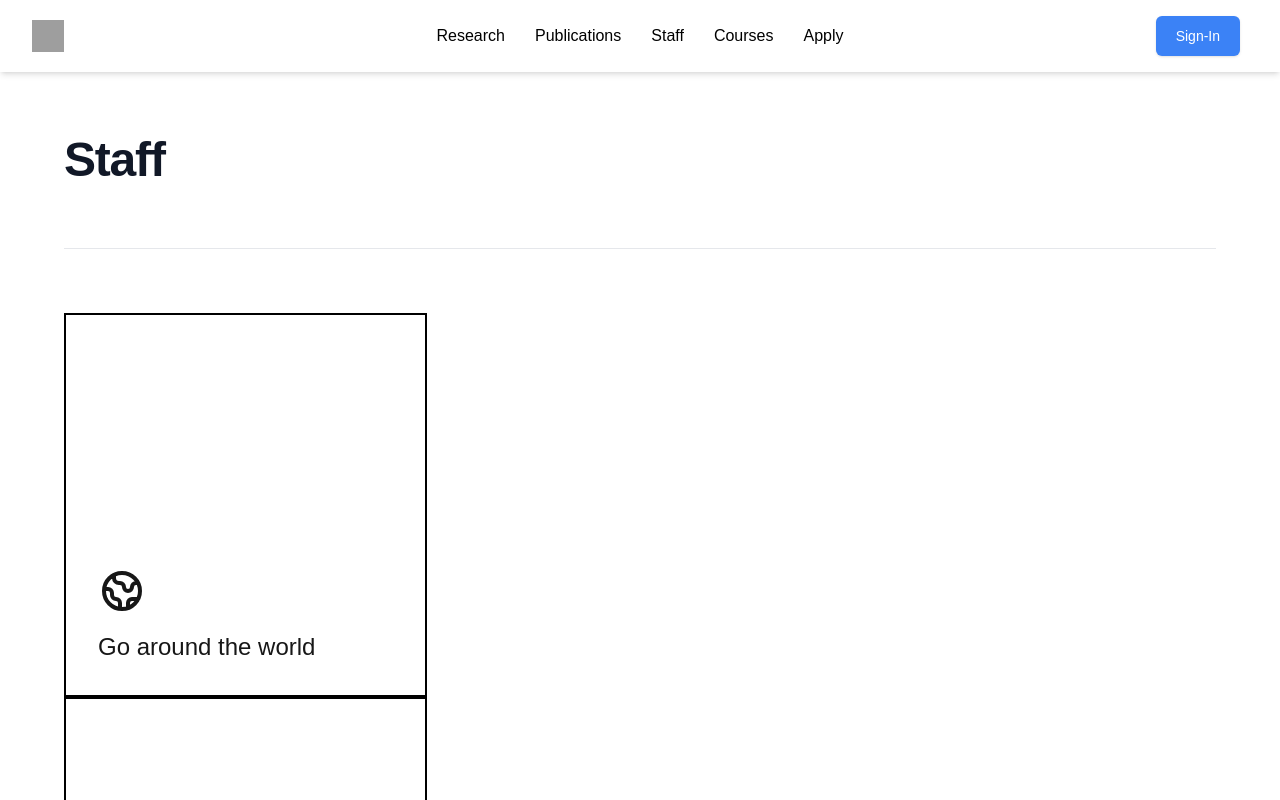
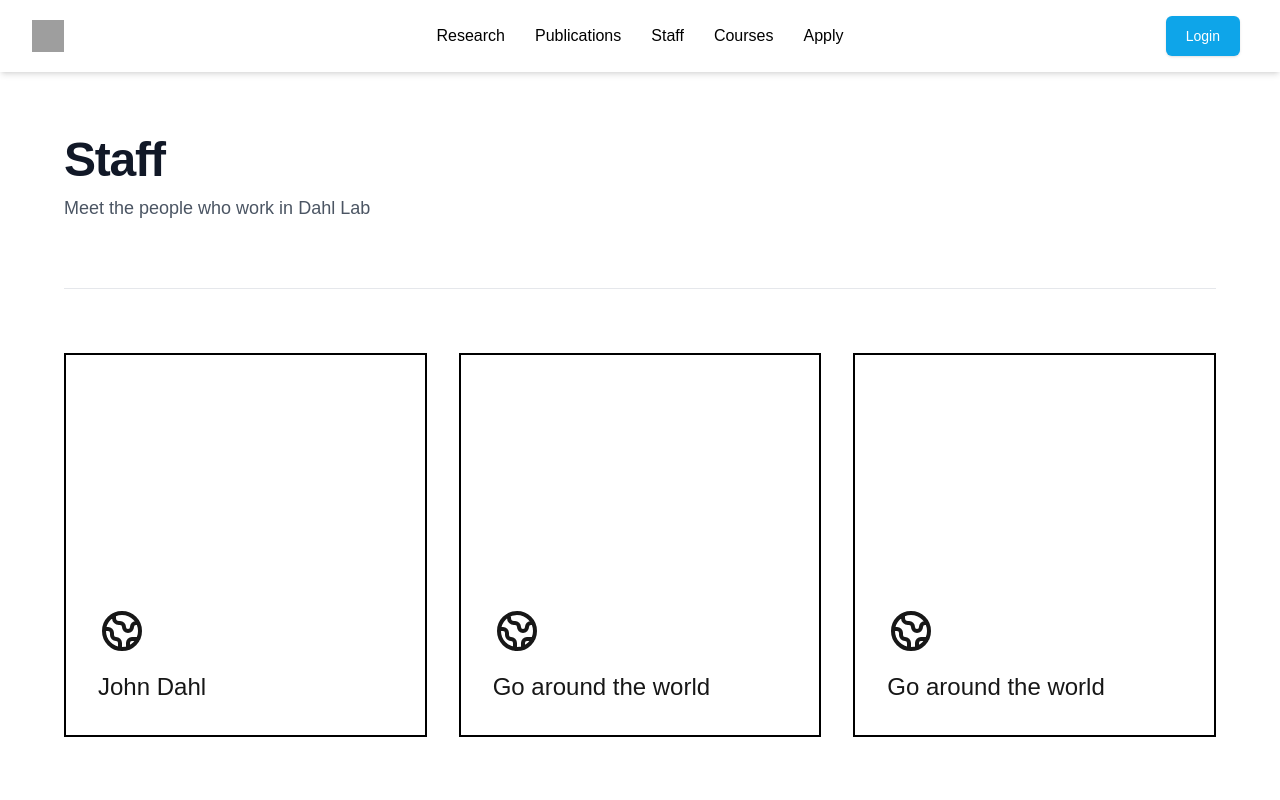
Before and after one commit to WACKE127/Dahl-Lab-No-Template, a Next.js app in the folder dahl-web/: page /p/staff in a window 1280 px wide. Shown: the top 800 px of the page. Built offline with nearby package versions, Linux system fonts and the light colour scheme; no server answers; grey boxes are pictures that could not be loaded.

Commit message:
Work on populating staff page + minor authbutton chnages

```diff
--- a/dahl-web/app/components/authbutton.tsx
+++ b/dahl-web/app/components/authbutton.tsx
@@ -7,8 +7,8 @@ const AuthButton = () => {
 
   if (status === "loading") {
     return <button onClick={() => signIn("google")}>
-    <div className = "rounded-md bg-blue-500 px-5 py-2.5 text-sm font-medium text-white shadow">Sign-In <span aria-hidden="true"></span></div>
-  </button>
+            <div className = "rounded-md bg-sky-500 px-5 py-2.5 text-sm font-medium text-white shadow">Login <span aria-hidden="true"></span></div>
+           </button>
   }
 
   return (
@@ -16,13 +16,13 @@ const AuthButton = () => {
       {session ? (
         <>
           <button onClick={() => signOut()}>
-            <div className = "rounded-md bg-blue-500 px-5 py-2.5 text-sm font-medium text-white shadow">Sign-Out <span aria-hidden="true"></span></div>
+            <div className = "rounded-md bg-sky-500 px-5 py-2.5 text-sm font-medium text-white shadow">Logout <span aria-hidden="true"></span></div>
           </button>
         </>
       ) : (
         <>
           <button onClick={() => signIn("google")}>
-            <div className = "rounded-md bg-blue-500 px-5 py-2.5 text-sm font-medium text-white shadow">Sign-In <span aria-hidden="true"></span></div>
+            <div className = "rounded-md bg-sky-500 px-5 py-2.5 text-sm font-medium text-white shadow">Login <span aria-hidden="true"></span></div>
           </button>
         </>
       )}
--- a/dahl-web/app/components/header.tsx
+++ b/dahl-web/app/components/header.tsx
@@ -26,7 +26,7 @@ const Webheader: React.FC = () => {
             <li><Link href="https://forms.gle/UiREdUPi2kWHC9bM6" className="hover:underline">Apply</Link></li>
           </ul>
 
-          <div className="flex justify-end pr-2 h-8 items-center w-24 text-black hover:underline">
+          <div className="flex justify-end pr-2 h-8 items-center w-24 text-black">
             <SessionProvider>
               <AuthButton></AuthButton>
             </SessionProvider>
--- a/dahl-web/app/p/staff/page.tsx
+++ b/dahl-web/app/p/staff/page.tsx
@@ -7,10 +7,10 @@ export default function Home() {
     <div className="mx-auto w-full p-6 lg:p-8">
       <div className="mx-auto max-w-2xl lg:mx-0">
         <h2 className="text-pretty text-4xl font-semibold tracking-tight text-gray-900 sm:text-5xl">Staff</h2>
-        <p className="mt-2 text-lg/8 text-gray-600"></p>
+        <p className="mt-2 text-lg/8 text-gray-600">Meet the people who work in Dahl Lab</p>
       </div>
       <div className="mx-auto mt-10 grid max-w-2xl grid-cols-1 gap-x-8 gap-y-16 border-t border-gray-200 pt-10 sm:mt-16 sm:pt-16 lg:mx-0 lg:max-w-none lg:grid-cols-3">
-        <ul>
+
           {/* PERSON 1 */}
           <a href="#" className="group relative block h-64 sm:h-80 lg:h-96">
             <span className="absolute inset-0 border-2 border-dashed border-black"></span>
@@ -36,17 +36,16 @@ export default function Home() {
                   />
                 </svg>
 
-                <h2 className="mt-4 text-xl font-medium sm:text-2xl">Go around the world</h2>
+                <h2 className="mt-4 text-xl font-medium sm:text-2xl">John Dahl</h2>
               </div>
 
               <div
                 className="absolute p-4 opacity-0 transition-opacity group-hover:relative group-hover:opacity-100 sm:p-6 lg:p-8"
               >
-                <h3 className="mt-4 text-xl font-medium sm:text-2xl">Go around the world</h3>
+                <h3 className="mt-4 text-xl font-medium sm:text-2xl">John Dahl</h3>
 
                 <p className="mt-4 text-sm sm:text-base">
-                  Lorem ipsum dolor sit amet consectetur adipisicing elit. Cupiditate, praesentium voluptatem
-                  omnis atque culpa repellendus.
+                Associate Professor at the University of Minnesota Duluth, holding a Ph.D. in Microbiology from the University of Virginia and having completed a postdoctoral fellowship at the University of Arizona. Authored several peer-reviewed publications on microbiology and infectious diseases, and taught advanced courses such as Medical Microbiology, Molecular Biology, and Global Infectious Diseases at multiple institutions.
                 </p>
 
                 <p className="mt-8 font-bold">Read more</p>
@@ -97,7 +96,49 @@ export default function Home() {
             </div>
           </a>
 
-        </ul>
+          {/* PERSON 3 */}
+          <a href="#" className="group relative block h-64 sm:h-80 lg:h-96">
+            <span className="absolute inset-0 border-2 border-dashed border-black"></span>
+
+            <div
+              className="relative flex h-full transform items-end border-2 border-black bg-white transition-transform group-hover:-translate-x-2 group-hover:-translate-y-2"
+            >
+              <div
+                className="p-4 !pt-0 transition-opacity group-hover:absolute group-hover:opacity-0 sm:p-6 lg:p-8"
+              >
+                <svg
+                  xmlns="http://www.w3.org/2000/svg"
+                  className="size-10 sm:size-12"
+                  fill="none"
+                  viewBox="0 0 24 24"
+                  stroke="currentColor"
+                >
+                  <path
+                    stroke-linecap="round"
+                    stroke-linejoin="round"
+                    stroke-width="2"
+                    d="M3.055 11H5a2 2 0 012 2v1a2 2 0 002 2 2 2 0 012 2v2.945M8 3.935V5.5A2.5 2.5 0 0010.5 8h.5a2 2 0 012 2 2 2 0 104 0 2 2 0 012-2h1.064M15 20.488V18a2 2 0 012-2h3.064M21 12a9 9 0 11-18 0 9 9 0 0118 0z"
+                  />
+                </svg>
+
+                <h2 className="mt-4 text-xl font-medium sm:text-2xl">Go around the world</h2>
+              </div>
+
+              <div
+                className="absolute p-4 opacity-0 transition-opacity group-hover:relative group-hover:opacity-100 sm:p-6 lg:p-8"
+              >
+                <h3 className="mt-4 text-xl font-medium sm:text-2xl">Go around the world</h3>
+
+                <p className="mt-4 text-sm sm:text-base">
+                  Lorem ipsum dolor sit amet consectetur adipisicing elit. Cupiditate, praesentium voluptatem
+                  omnis atque culpa repellendus.
+                </p>
+
+                <p className="mt-8 font-bold">Read more</p>
+              </div>
+            </div>
+          </a>
+
       </div>
     </div>
   </div>
```
